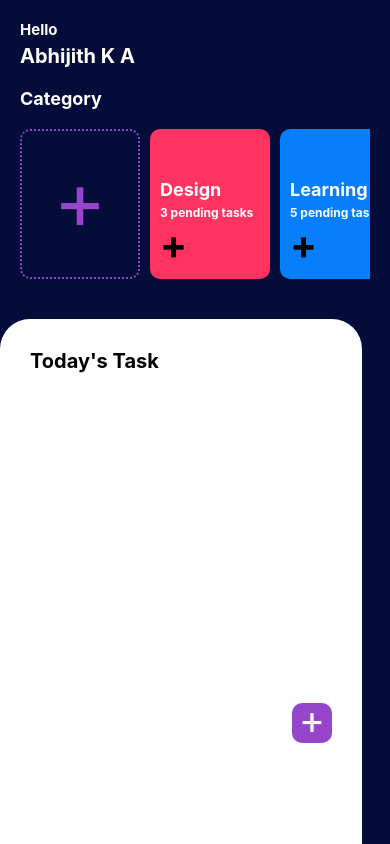
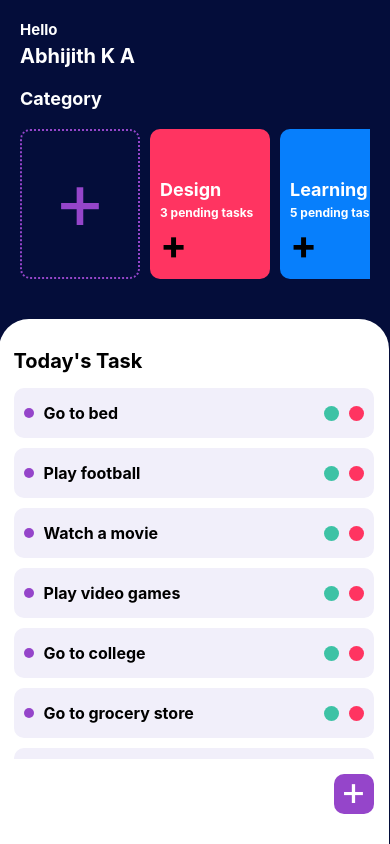
Before and after one commit to lucrada/Training-Project---Todo, a React Native app: screen /main_screen in a window 390 px wide. Built offline with nearby package versions, Linux system fonts and the light colour scheme.

Commit message:
added todo items ui component

```diff
--- a/components/TodoItemsComponent.tsx
+++ b/components/TodoItemsComponent.tsx
@@ -1,14 +1,37 @@
 /* eslint-disable prettier/prettier */
 import React from 'react';
-import { View, Text, TouchableOpacity, StyleSheet } from 'react-native';
+import { View, Text, TouchableOpacity, StyleSheet, Dimensions, ScrollView } from 'react-native';
 import VerticalSpacer from '../utils/VerticalSpacer';
+
+const TodoItem = (props): React.JSX.Element => {
+    return (
+        <View style={styles.todoItem}>
+            <View style={styles.todoItemDetail}>
+                <View style={styles.todoItemBullet} />
+                <Text style={styles.todoItemText}>{props.task}</Text>
+            </View>
+            <View style={styles.todoItemActions}>
+                <TouchableOpacity><View style={styles.action1} /></TouchableOpacity>
+                <TouchableOpacity><View style={styles.action2} /></TouchableOpacity>
+            </View>
+        </View>
+    );
+};
 
 const TodoItemsComponent = (): React.JSX.Element => {
     return (
         <View style={styles.container}>
             <Text style={styles.categoryTitle}>Today's Task</Text>
             <VerticalSpacer amount={15} />
-            <View style={styles.list}></View>
+            <ScrollView style={styles.list}>
+                <TodoItem task="Go to bed" />
+                <TodoItem task="Play football" />
+                <TodoItem task="Watch a movie" />
+                <TodoItem task="Play video games" />
+                <TodoItem task="Go to college" />
+                <TodoItem task="Go to grocery store" />
+                <TodoItem task="Gym" />
+            </ScrollView>
             <VerticalSpacer amount={15} />
             <TouchableOpacity><View style={styles.addButton}><Text style={{ fontSize: 40, color: '#fff', marginTop: -7}}>+</Text></View></TouchableOpacity>
         </View>
@@ -20,11 +43,12 @@ const styles = StyleSheet.create({
         flex: 1,
         flexDirection: 'column',
         backgroundColor: '#fff',
-        width: 362,
+        width: (Dimensions.get('window').width * 100) / 100,
         borderTopLeftRadius: 30,
         borderTopRightRadius: 30,
-        marginLeft: -20,
-        padding: 30,
+        marginLeft: -(Dimensions.get('window').width * 5.5) / 100,
+        paddingVertical: 30,
+        paddingHorizontal: 15,
     },
     categoryTitle: {
         color: '#000',
@@ -43,6 +67,49 @@ const styles = StyleSheet.create({
         backgroundColor: '#9545ca',
         borderRadius: 10,
     },
+    todoItem: {
+        paddingHorizontal: 10,
+        paddingVertical: 15,
+        flexDirection: 'row',
+        justifyContent: 'space-between',
+        backgroundColor: '#f1effa',
+        marginBottom: 10,
+        borderRadius: 10,
+    },
+    todoItemDetail: {
+        flexDirection: 'row',
+        alignItems: 'center',
+    },
+    todoItemBullet: {
+        marginRight: 10,
+        width: 10,
+        height: 10,
+        borderRadius: 50,
+        backgroundColor: '#9545ca',
+    },
+    todoItemText: {
+        color: '#000',
+        fontWeight: 'bold',
+        fontSize: 16,
+    },
+    todoItemActions: {
+        flexDirection: 'row',
+        alignItems: 'center',
+    },
+    action1: {
+        width: 15,
+        height: 15,
+        marginRight: 10,
+        backgroundColor: '#3dc2a5',
+        borderRadius: 10,
+    },
+    action2: {
+        width: 15,
+        height: 15,
+        backgroundColor: '#ff3461',
+        borderRadius: 10,
+    },
+
 });
 
 export default TodoItemsComponent;
```
